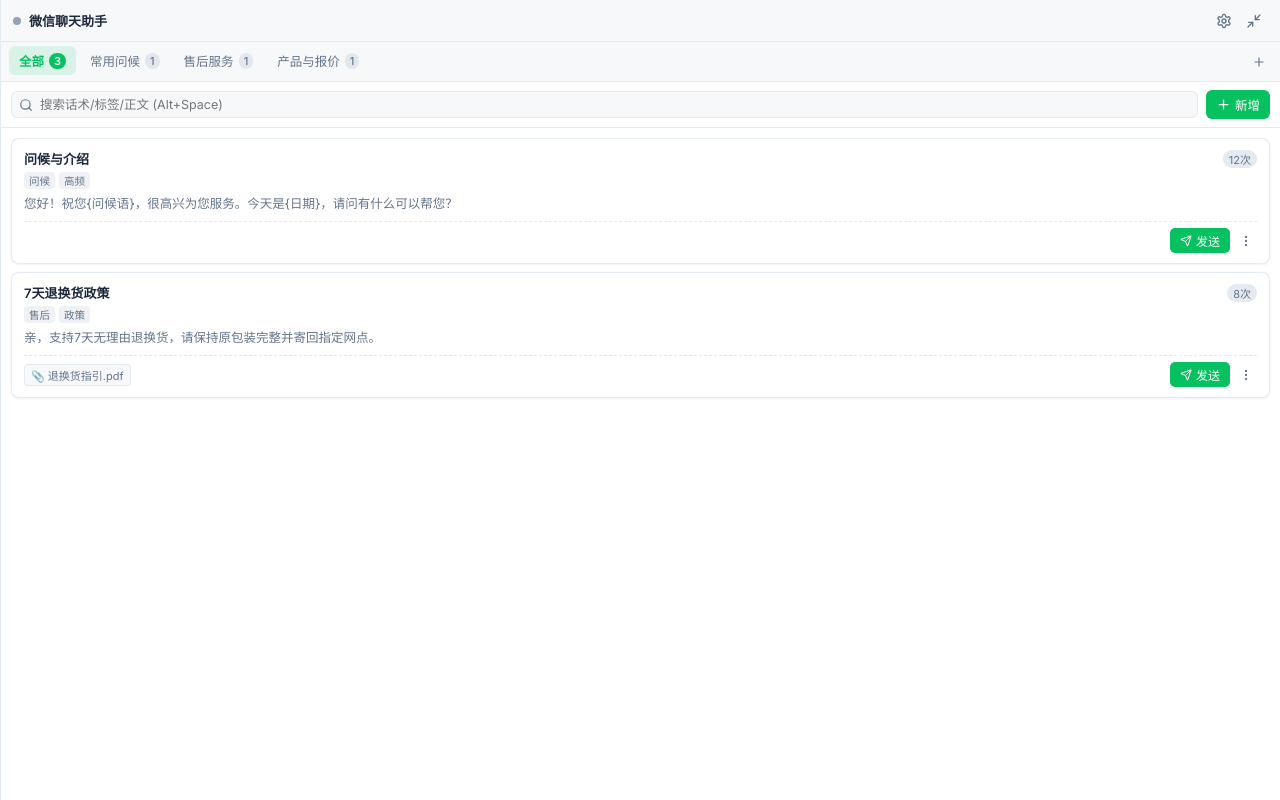
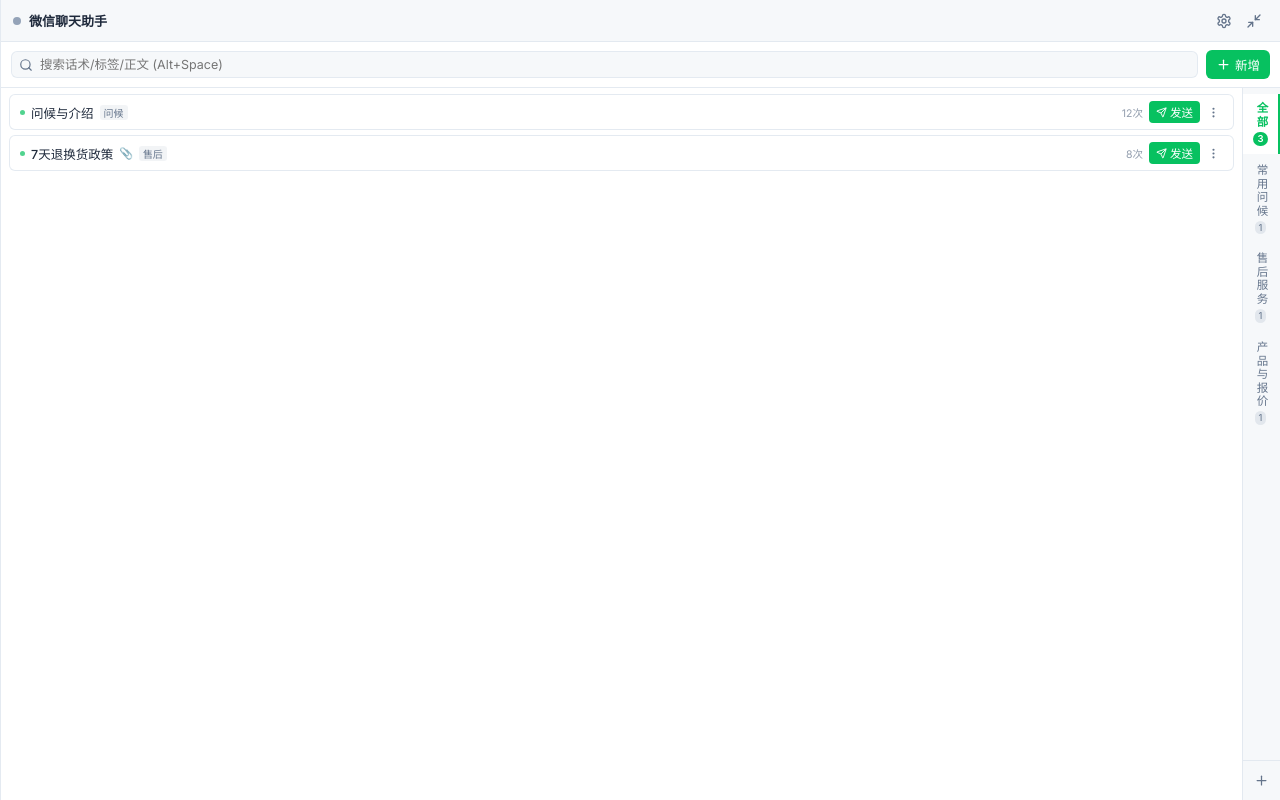
Before and after one commit to gdck/ChatHelper, a Vue app in the folder frontend/: page / in a window 1280 px wide. Built offline with nearby package versions, Linux system fonts and the light colour scheme.

Commit message:
feat(ui): implement compact message card rows and move category navigation to right vertical strip

```diff
--- a/frontend/src/App.vue
+++ b/frontend/src/App.vue
@@ -17,29 +17,32 @@
         @toggle-collapse="handleToggleCollapse"
       />
 
-      <CategoryNav
-        :categories="categories"
-        :selected-category-id="selectedCategoryId"
-        @select-category="handleSelectCategory"
-        @add-category="handleOpenAddCategoryModal"
-        @edit-category="handleOpenEditCategoryModal"
-        @delete-category="handleOpenDeleteCategoryConfirm"
-      />
-
       <SearchBar
         ref="searchBarRef"
         v-model="searchKeyword"
         @create-reply="handleOpenCreateModal"
       />
 
-      <ReplyCardList
-        :replies="replies"
-        @send-reply="handleSendReply"
-        @edit-reply="handleOpenEditModal"
-        @delete-reply="handleOpenDeleteReplyConfirm"
-        @create-reply="handleOpenCreateModal"
-        @open-menu="handleOpenFloatingMenu"
-      />
+      <!-- 主工作区：左侧高密度紧凑话术列表 + 右侧竖向分类导航条 -->
+      <div class="main-body-layout">
+        <ReplyCardList
+          :replies="replies"
+          @send-reply="handleSendReply"
+          @edit-reply="handleOpenEditModal"
+          @delete-reply="handleOpenDeleteReplyConfirm"
+          @create-reply="handleOpenCreateModal"
+          @open-menu="handleOpenFloatingMenu"
+        />
+
+        <CategoryNav
+          :categories="categories"
+          :selected-category-id="selectedCategoryId"
+          @select-category="handleSelectCategory"
+          @add-category="handleOpenAddCategoryModal"
+          @edit-category="handleOpenEditCategoryModal"
+          @delete-category="handleOpenDeleteCategoryConfirm"
+        />
+      </div>
 
       <!-- 全局悬浮动作菜单（智能防遮挡） -->
       <FloatingMenu
@@ -420,4 +423,11 @@ onMounted(async () => {
   -webkit-backdrop-filter: none !important;
   box-shadow: none !important;
 }
+
+.main-body-layout {
+  display: flex;
+  flex: 1;
+  overflow: hidden;
+  position: relative;
+}
 </style>
--- a/frontend/src/components/CategoryNav.vue
+++ b/frontend/src/components/CategoryNav.vue
@@ -1,31 +1,41 @@
 <template>
-  <div class="category-nav-container">
-    <div class="category-tabs">
+  <div class="category-vertical-strip">
+    <div class="vertical-tabs-list">
+      <!-- 全部 分类标签 -->
       <div
-        class="tab-item"
+        class="v-tab-item"
         :class="{ active: selectedCategoryId === null }"
         @click="$emit('select-category', null)"
+        title="全部话术"
       >
-        <span>全部</span>
-        <span class="badge" v-if="totalReplyCount > 0">{{ totalReplyCount }}</span>
+        <span class="v-tab-text">全部</span>
+        <span class="v-tab-badge" v-if="totalReplyCount > 0">{{ totalReplyCount }}</span>
       </div>
+
+      <!-- 具体分类标签 -->
       <div
         v-for="cat in categories"
         :key="cat.id"
-        class="tab-item"
+        class="v-tab-item"
         :class="{ active: selectedCategoryId === cat.id }"
         @click="$emit('select-category', cat.id)"
         @contextmenu.prevent="openContextMenu($event, cat)"
+        :title="`${cat.name} (${cat.reply_count || 0}条) - 右键编辑/删除`"
       >
-        <span>{{ cat.name }}</span>
-        <span class="badge" v-if="cat.reply_count > 0">{{ cat.reply_count }}</span>
+        <span class="v-tab-text">{{ cat.name }}</span>
+        <span class="v-tab-badge" v-if="cat.reply_count > 0">{{ cat.reply_count }}</span>
       </div>
     </div>
-    <button class="add-tab-btn" @click="$emit('add-category')" title="新增分类">
-      <Plus :size="14" />
+
+    <!-- 底部添加分类按钮 -->
+    <div class="strip-footer">
+      <button class="add-cat-btn" @click="$emit('add-category')" title="新增分类">
+        <Plus :size="15" />
       </button>
+    </div>
 
     <!-- 分类右键菜单 -->
+    <Teleport to="body">
       <div
         v-if="contextMenu.visible"
         class="context-menu"
@@ -35,6 +45,7 @@
         <div class="menu-item" @click="handleEditCategory">重命名/编辑</div>
         <div class="menu-item delete" @click="handleDeleteCategory">删除分类</div>
       </div>
+    </Teleport>
   </div>
 </template>
 
@@ -69,8 +80,8 @@ const contextMenu = ref({
 function openContextMenu(event, category) {
   contextMenu.value = {
     visible: true,
-    x: Math.min(event.clientX, window.innerWidth - 130),
-    y: event.clientY,
+    x: Math.min(event.clientX - 100, window.innerWidth - 130),
+    y: Math.min(event.clientY, window.innerHeight - 100),
     category
   }
 }
@@ -100,73 +111,94 @@ onUnmounted(() => {
 </script>
 
 <style scoped>
-.category-nav-container {
+.category-vertical-strip {
+  width: 38px;
+  background: var(--bg-secondary);
+  border-left: 1px solid var(--border-color);
   display: flex;
+  flex-direction: column;
+  justify-content: space-between;
+  box-sizing: border-box;
+  flex-shrink: 0;
+  user-select: none;
+  height: 100%;
+}
+.vertical-tabs-list {
+  display: flex;
+  flex-direction: column;
+  gap: 2px;
+  overflow-y: auto;
+  overflow-x: hidden;
+  padding: 6px 0;
+  flex: 1;
+}
+.vertical-tabs-list::-webkit-scrollbar {
+  width: 0px;
+}
+.v-tab-item {
+  display: flex;
+  flex-direction: column;
   align-items: center;
-  background: var(--bg-secondary);
-  border-bottom: 1px solid var(--border-color);
-  padding: 4px 8px;
+  justify-content: center;
+  padding: 8px 2px;
+  cursor: pointer;
   position: relative;
+  transition: all 0.15s ease;
+  border-right: 2px solid transparent;
+  color: var(--text-secondary);
+  min-height: 48px;
 }
-.category-tabs {
-  display: flex;
-  align-items: center;
-  gap: 4px;
-  overflow-x: auto;
-  flex: 1;
-  padding-bottom: 2px;
-}
-.category-tabs::-webkit-scrollbar {
-  height: 2px;
-}
-.tab-item {
-  display: flex;
-  align-items: center;
-  gap: 5px;
-  padding: 5px 10px;
-  font-size: 12.5px;
-  font-weight: 500;
-  color: var(--text-secondary);
-  border-radius: 6px;
-  cursor: pointer;
-  white-space: nowrap;
-  transition: all 0.15s ease;
-}
-.tab-item:hover {
+.v-tab-item:hover {
   background: var(--border-color);
   color: var(--text-primary);
 }
-.tab-item.active {
-  background: var(--accent-light);
+.v-tab-item.active {
+  background: var(--bg-card);
   color: var(--accent-color);
   font-weight: 600;
+  border-right: 2px solid var(--accent-color);
 }
-.badge {
-  font-size: 11px;
-  padding: 1px 5px;
-  border-radius: 10px;
+.v-tab-text {
+  writing-mode: vertical-rl;
+  letter-spacing: 2px;
+  font-size: 11.5px;
+  line-height: 1.2;
+  text-orientation: mixed;
+  margin-bottom: 3px;
+}
+.v-tab-badge {
+  font-size: 9.5px;
+  line-height: 1;
+  padding: 2px 4px;
+  border-radius: 8px;
   background: rgba(148, 163, 184, 0.2);
   color: inherit;
 }
-.tab-item.active .badge {
+.v-tab-item.active .v-tab-badge {
   background: var(--accent-color);
   color: white;
 }
-.add-tab-btn {
+.strip-footer {
+  padding: 6px 4px;
+  display: flex;
+  justify-content: center;
+  border-top: 1px solid var(--border-color);
+}
+.add-cat-btn {
   background: transparent;
   border: none;
   color: var(--text-secondary);
-  padding: 5px 6px;
+  cursor: pointer;
+  padding: 6px;
   border-radius: 6px;
-  cursor: pointer;
   display: flex;
   align-items: center;
   justify-content: center;
-  flex-shrink: 0;
+  transition: all 0.15s;
 }
-.add-tab-btn:hover {
+.add-cat-btn:hover {
   background: var(--border-color);
-  color: var(--text-primary);
+  color: var(--accent-color);
 }
 .context-menu {
   position: fixed;
--- a/frontend/src/components/ReplyCard.vue
+++ b/frontend/src/components/ReplyCard.vue
@@ -1,38 +1,59 @@
 <template>
-  <div class="reply-card" @dblclick="$emit('send', reply.id, 'paste_only')">
-    <div class="card-header">
-      <div class="title-row">
-        <span class="card-title">{{ reply.title }}</span>
-        <span class="use-badge" v-if="reply.use_count > 0">{{ reply.use_count }}次</span>
-      </div>
-      <div class="tag-row" v-if="reply.tags && reply.tags.length">
-        <span v-for="tag in reply.tags" :key="tag" class="tag-badge">{{ tag }}</span>
-      </div>
-    </div>
-
-    <div class="card-content">{{ reply.content }}</div>
-
-    <div class="card-footer">
-      <div class="attachments" v-if="reply.attachments && reply.attachments.length">
-        <span v-for="(att, idx) in reply.attachments" :key="idx" class="att-chip" :title="att.path">
-          📎 {{ att.name || '附件' }}
+  <div
+    class="reply-compact-row"
+    @dblclick="$emit('send', reply.id, 'normal')"
+    @mouseenter="handleMouseEnter"
+    @mouseleave="handleMouseLeave"
+  >
+    <div class="row-left">
+      <div class="status-indicator"></div>
+      <span class="row-title" :title="reply.title">{{ reply.title }}</span>
+      <span v-if="reply.attachments && reply.attachments.length" class="att-badge" title="包含附件">
+        📎
+      </span>
+      <span v-if="reply.tags && reply.tags.length" class="tag-badge">
+        {{ reply.tags[0] }}
       </span>
     </div>
 
-      <div class="card-actions">
+    <div class="row-right">
+      <span class="use-count" v-if="reply.use_count > 0">{{ reply.use_count }}次</span>
       <button class="send-btn" @click.stop="$emit('send', reply.id, 'normal')" title="直接发送 (Ctrl+V + 回车)">
-          <Send :size="12" />
+        <Send :size="11" />
         <span>发送</span>
       </button>
       <button class="more-btn" @click.stop="handleOpenMenu($event)" title="更多发送模式与操作">
-          <MoreVertical :size="14" />
+        <MoreVertical :size="13" />
       </button>
     </div>
+
+    <!-- 悬浮完整内容预览 Tooltip -->
+    <Teleport to="body">
+      <div
+        v-if="showTooltip"
+        class="hover-preview-tooltip"
+        :style="tooltipStyle"
+      >
+        <div class="tooltip-header">
+          <span class="tooltip-title">{{ reply.title }}</span>
+          <span class="tooltip-use" v-if="reply.use_count > 0">已用 {{ reply.use_count }} 次</span>
         </div>
+        <div class="tooltip-content">{{ reply.content }}</div>
+        <div class="tooltip-footer" v-if="(reply.tags && reply.tags.length) || (reply.attachments && reply.attachments.length)">
+          <div class="tooltip-tags" v-if="reply.tags && reply.tags.length">
+            <span v-for="tag in reply.tags" :key="tag" class="t-tag">#{{ tag }}</span>
+          </div>
+          <div class="tooltip-atts" v-if="reply.attachments && reply.attachments.length">
+            <span v-for="(att, i) in reply.attachments" :key="i" class="t-att">📎 {{ att.name || '附件' }}</span>
+          </div>
+        </div>
+      </div>
+    </Teleport>
   </div>
 </template>
 
 <script setup>
+import { ref, reactive, computed } from 'vue'
 import { Send, MoreVertical } from 'lucide-vue-next'
 
 const props = defineProps({
@@ -44,117 +65,145 @@ const props = defineProps({
 
 const emit = defineEmits(['send', 'edit', 'delete', 'open-menu'])
 
+const isHovered = ref(false)
+const showTooltip = ref(false)
+const targetRect = reactive({ top: 0, left: 0, height: 0 })
+let hoverTimer = null
+
+function handleMouseEnter(e) {
+  isHovered.value = true
+  const rect = e.currentTarget.getBoundingClientRect()
+  targetRect.top = rect.top
+  targetRect.left = rect.left
+  targetRect.height = rect.height
+
+  hoverTimer = setTimeout(() => {
+    if (isHovered.value) {
+      showTooltip.value = true
+    }
+  }, 450)
+}
+
+function handleMouseLeave() {
+  isHovered.value = false
+  showTooltip.value = false
+  if (hoverTimer) {
+    clearTimeout(hoverTimer)
+    hoverTimer = null
+  }
+}
+
+const tooltipStyle = computed(() => {
+  let top = targetRect.top - 8
+  const maxTop = window.innerHeight - 180
+  if (top > maxTop) top = maxTop
+  if (top < 10) top = 10
+
+  return {
+    top: `${top}px`,
+    left: '12px',
+    maxWidth: '310px'
+  }
+})
+
 function handleOpenMenu(event) {
+  showTooltip.value = false
   const rect = event.currentTarget.getBoundingClientRect()
   emit('open-menu', rect, props.reply)
 }
 </script>
 
 <style scoped>
-.reply-card {
+.reply-compact-row {
+  display: flex;
+  align-items: center;
+  justify-content: space-between;
   background: var(--bg-card);
   border: 1px solid var(--border-color);
-  border-radius: 8px;
-  padding: 10px 12px;
-  margin-bottom: 8px;
-  transition: all 0.15s ease;
+  border-radius: 6px;
+  padding: 6px 10px;
+  margin-bottom: 5px;
+  height: 36px;
+  box-sizing: border-box;
+  transition: all 0.12s ease;
+  cursor: pointer;
+  user-select: none;
+}
+.reply-compact-row:hover {
+  background: var(--bg-primary);
+  border-color: var(--accent-color);
   box-shadow: var(--shadow-sm);
-  cursor: pointer;
-  position: relative;
 }
-.reply-card:hover {
-  transform: translateY(-1px);
-  box-shadow: var(--shadow-md);
-  border-color: var(--accent-color);
+.row-left {
+  display: flex;
+  align-items: center;
+  gap: 6px;
+  overflow: hidden;
+  flex: 1;
 }
-.card-header {
-  margin-bottom: 6px;
+.status-indicator {
+  width: 5px;
+  height: 5px;
+  border-radius: 50%;
+  background: var(--accent-color);
+  flex-shrink: 0;
+  opacity: 0.7;
 }
-.title-row {
-  display: flex;
-  justify-content: space-between;
-  align-items: center;
+.reply-compact-row:hover .status-indicator {
+  opacity: 1;
+  box-shadow: 0 0 4px var(--accent-color);
 }
-.card-title {
-  font-weight: 600;
-  font-size: 13px;
+.row-title {
+  font-size: 12.5px;
+  font-weight: 500;
   color: var(--text-primary);
+  white-space: nowrap;
+  overflow: hidden;
+  text-overflow: ellipsis;
 }
-.use-badge {
+.att-badge {
   font-size: 11px;
   color: var(--text-secondary);
-  background: var(--border-color);
-  padding: 1px 6px;
-  border-radius: 10px;
-}
-.tag-row {
-  display: flex;
-  gap: 4px;
-  margin-top: 4px;
-  flex-wrap: wrap;
+  flex-shrink: 0;
 }
 .tag-badge {
-  font-size: 10.5px;
-  background: rgba(148, 163, 184, 0.15);
+  font-size: 10px;
+  background: rgba(148, 163, 184, 0.12);
   color: var(--text-secondary);
-  padding: 1px 5px;
-  border-radius: 4px;
-}
-.card-content {
-  font-size: 12.5px;
-  color: var(--text-secondary);
-  line-height: 1.45;
-  white-space: pre-line;
-  max-height: 62px;
+  padding: 0 4px;
+  border-radius: 3px;
+  flex-shrink: 0;
+  max-width: 60px;
   overflow: hidden;
   text-overflow: ellipsis;
-  display: -webkit-box;
-  -webkit-line-clamp: 3;
-  -webkit-box-orient: vertical;
-}
-.card-footer {
-  display: flex;
-  justify-content: space-between;
-  align-items: center;
-  margin-top: 8px;
-  padding-top: 6px;
-  border-top: 1px dashed var(--border-color);
-  position: relative;
-}
-.attachments {
-  display: flex;
-  gap: 4px;
-  overflow-x: auto;
-  max-width: 210px;
-}
-.att-chip {
-  font-size: 11px;
-  background: var(--bg-secondary);
-  border: 1px solid var(--border-color);
-  padding: 2px 6px;
-  border-radius: 4px;
-  color: var(--text-secondary);
   white-space: nowrap;
 }
-.card-actions {
+.row-right {
   display: flex;
   align-items: center;
-  gap: 5px;
-  margin-left: auto;
+  gap: 4px;
+  margin-left: 8px;
+  flex-shrink: 0;
+}
+.use-count {
+  font-size: 10.5px;
+  color: var(--text-secondary);
+  opacity: 0.7;
+  margin-right: 2px;
 }
 .send-btn {
   display: flex;
   align-items: center;
-  gap: 4px;
+  gap: 3px;
   background: var(--accent-color);
   color: white;
   border: none;
-  border-radius: 5px;
-  padding: 4px 10px;
-  font-size: 12px;
+  border-radius: 4px;
+  padding: 3px 7px;
+  font-size: 11.5px;
   font-weight: 500;
   cursor: pointer;
-  transition: background 0.15s;
+  transition: background 0.12s;
 }
 .send-btn:hover {
   background: var(--accent-hover);
@@ -164,14 +213,82 @@ function handleOpenMenu(event) {
   border: none;
   color: var(--text-secondary);
   cursor: pointer;
-  padding: 4px;
+  padding: 3px;
   border-radius: 4px;
   display: flex;
   align-items: center;
-  transition: all 0.15s;
+  transition: all 0.12s;
 }
 .more-btn:hover {
   background: var(--border-color);
   color: var(--text-primary);
 }
+
+/* Tooltip 预览卡片 */
+.hover-preview-tooltip {
+  position: fixed;
+  z-index: 1000;
+  background: var(--bg-card);
+  border: 1px solid var(--border-color);
+  border-radius: 8px;
+  box-shadow: var(--shadow-md);
+  padding: 10px 12px;
+  pointer-events: none;
+  animation: fadeIn 0.15s ease-out;
+  backdrop-filter: blur(12px);
+  -webkit-backdrop-filter: blur(12px);
+}
+@keyframes fadeIn {
+  from { opacity: 0; transform: translateY(-4px); }
+  to { opacity: 1; transform: translateY(0); }
+}
+.tooltip-header {
+  display: flex;
+  justify-content: space-between;
+  align-items: center;
+  margin-bottom: 6px;
+  padding-bottom: 4px;
+  border-bottom: 1px solid var(--border-color);
+}
+.tooltip-title {
+  font-size: 12px;
+  font-weight: 600;
+  color: var(--accent-color);
+}
+.tooltip-use {
+  font-size: 10.5px;
+  color: var(--text-secondary);
+}
+.tooltip-content {
+  font-size: 12px;
+  line-height: 1.45;
+  color: var(--text-primary);
+  white-space: pre-wrap;
+  word-break: break-word;
+  max-height: 140px;
+  overflow-y: hidden;
+}
+.tooltip-footer {
+  margin-top: 6px;
+  padding-top: 4px;
+  display: flex;
+  flex-direction: column;
+  gap: 3px;
+}
+.tooltip-tags, .tooltip-atts {
+  display: flex;
+  gap: 4px;
+  flex-wrap: wrap;
+}
+.t-tag {
+  font-size: 10.5px;
+  color: var(--accent-color);
+}
+.t-att {
+  font-size: 10.5px;
+  color: var(--text-secondary);
+  background: var(--bg-secondary);
+  padding: 1px 4px;
+  border-radius: 3px;
+}
 </style>
--- a/frontend/src/components/ReplyCardList.vue
+++ b/frontend/src/components/ReplyCardList.vue
@@ -1,7 +1,7 @@
 <template>
   <div class="card-list-container">
     <div v-if="replies.length === 0" class="empty-state">
-      <Inbox :size="36" class="empty-icon" />
+      <Inbox :size="32" class="empty-icon" />
       <p class="empty-text">暂无话术内容</p>
       <button class="empty-add-btn" @click="$emit('create-reply')">立即添加</button>
     </div>
@@ -37,7 +37,15 @@ defineEmits(['send-reply', 'edit-reply', 'delete-reply', 'create-reply', 'open-m
 .card-list-container {
   flex: 1;
   overflow-y: auto;
-  padding: 10px;
+  padding: 6px 8px;
+  box-sizing: border-box;
+}
+.card-list-container::-webkit-scrollbar {
+  width: 4px;
+}
+.card-list-container::-webkit-scrollbar-thumb {
+  background: var(--border-color);
+  border-radius: 4px;
 }
 .card-list {
   display: flex;
@@ -48,23 +56,23 @@ defineEmits(['send-reply', 'edit-reply', 'delete-reply', 'create-reply', 'open-m
   flex-direction: column;
   align-items: center;
   justify-content: center;
-  height: 260px;
+  height: 220px;
   color: var(--text-secondary);
 }
 .empty-icon {
-  margin-bottom: 10px;
-  opacity: 0.5;
+  margin-bottom: 8px;
+  opacity: 0.45;
 }
 .empty-text {
-  font-size: 13px;
-  margin-bottom: 12px;
+  font-size: 12.5px;
+  margin-bottom: 10px;
 }
 .empty-add-btn {
   background: var(--accent-color);
   color: white;
   border: none;
-  padding: 6px 14px;
-  border-radius: 6px;
+  padding: 5px 12px;
+  border-radius: 5px;
   font-size: 12px;
   cursor: pointer;
 }
```
Lines whose indentation alone changed are shown as unchanged.
